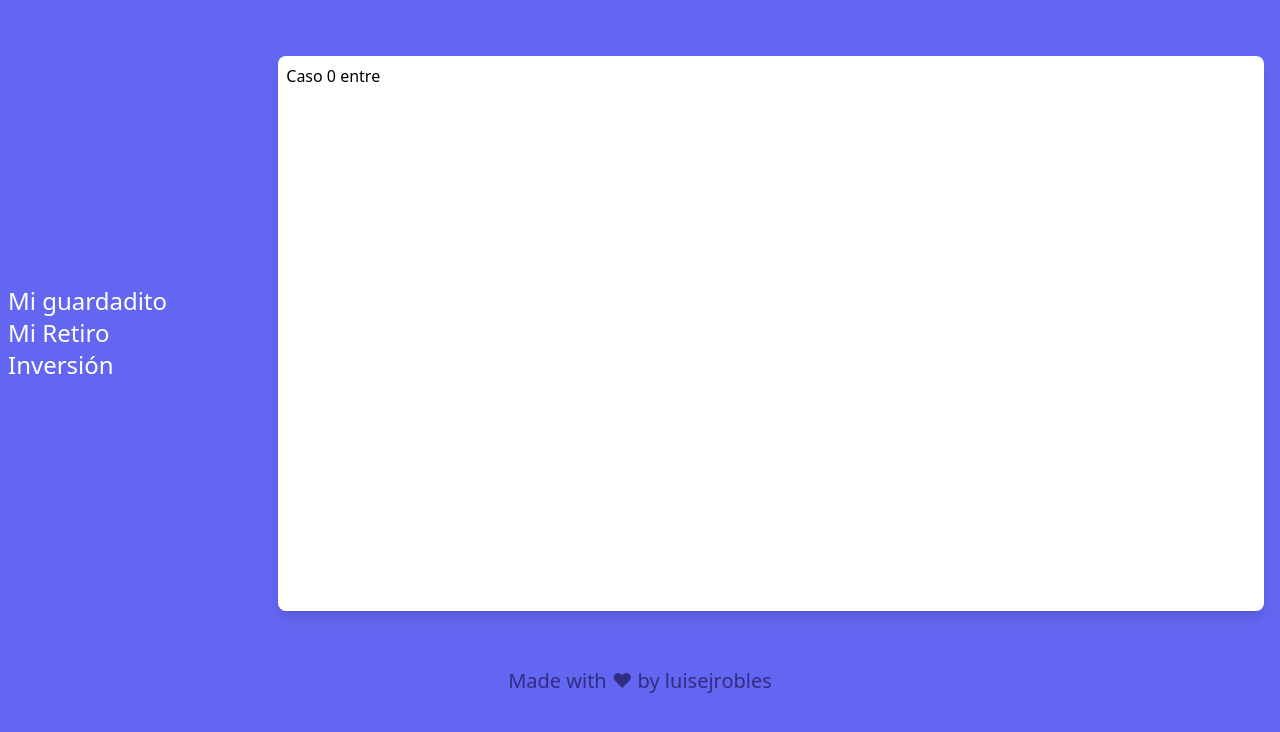
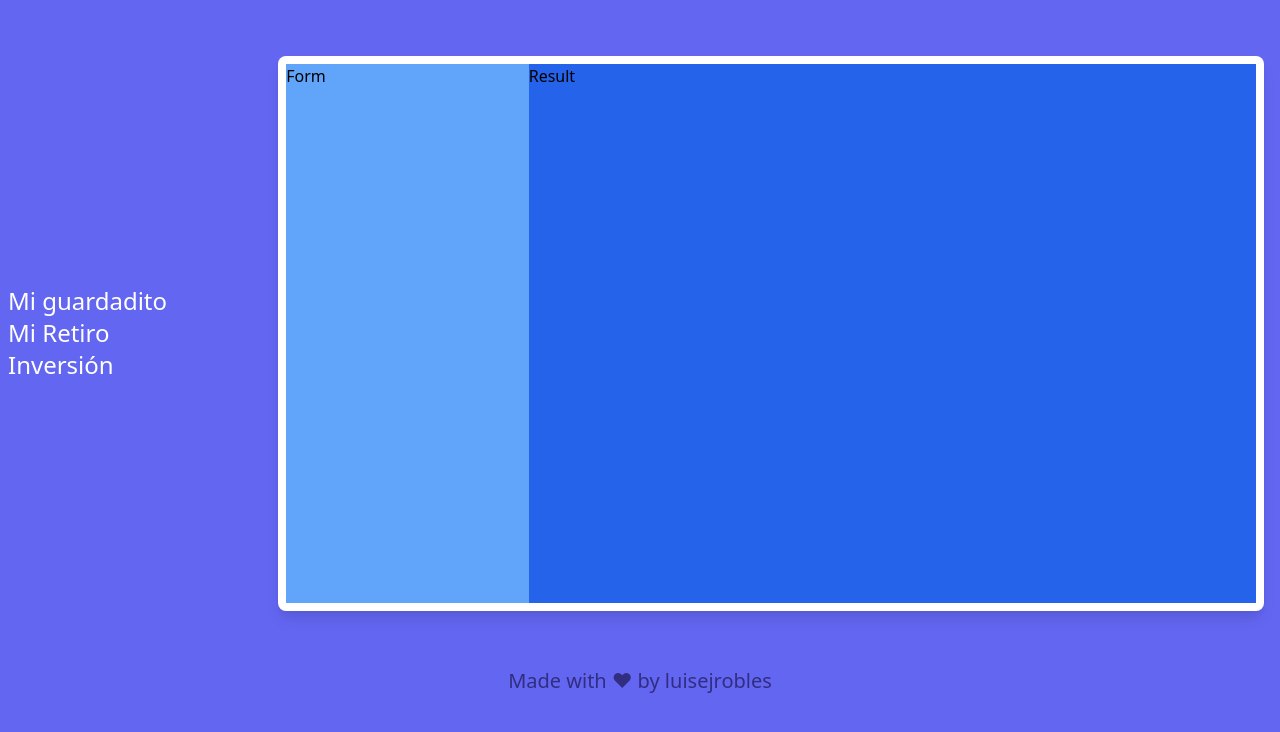
Before and after one commit to luisejrobles/future-me, a React (Create React App) app: page / in a window 1280 px wide. Shown: the top 732 px of the page. Built offline with nearby package versions, Linux system fonts and the light colour scheme.

Commit message:
Mi guardadito layout created

```diff
--- a/src/components/MiGuardadito/MiGuardadito.js
+++ b/src/components/MiGuardadito/MiGuardadito.js
@@ -1,7 +1,16 @@
 import React from "react";
 
 const MiGuardadito = () => {
-  return <h1>MiGuardadito</h1>;
+  return (
+    <div className="w-100 h-full bg-pink-500 flex">
+      <div className="w-1/4 bg-blue-400">
+        <h1>Form</h1>
+      </div>
+      <div className="w-3/4 bg-blue-600">
+        <h1>Result</h1>
+      </div>
+    </div>
+  );
 };
 
 export default MiGuardadito;
--- a/src/layout/MainContainer/MainContainer.js
+++ b/src/layout/MainContainer/MainContainer.js
@@ -1,12 +1,13 @@
 import React from "react";
-
+import MiGuardadito from "../../components/MiGuardadito/MiGuardadito";
+import Retiro from "../../components/Retiro/Retiro";
 const MainContainer = ({ view = 0 }) => {
   const handleView = () => {
     switch (view) {
       case 0:
-        return <h1>Caso 0 entre</h1>;
+        return <MiGuardadito />;
       case 1:
-        return <h1>Caso 1 entre</h1>;
+        return <Retiro />;
       case 2:
         return <h1>Caso 2 entree</h1>;
       default:
```
